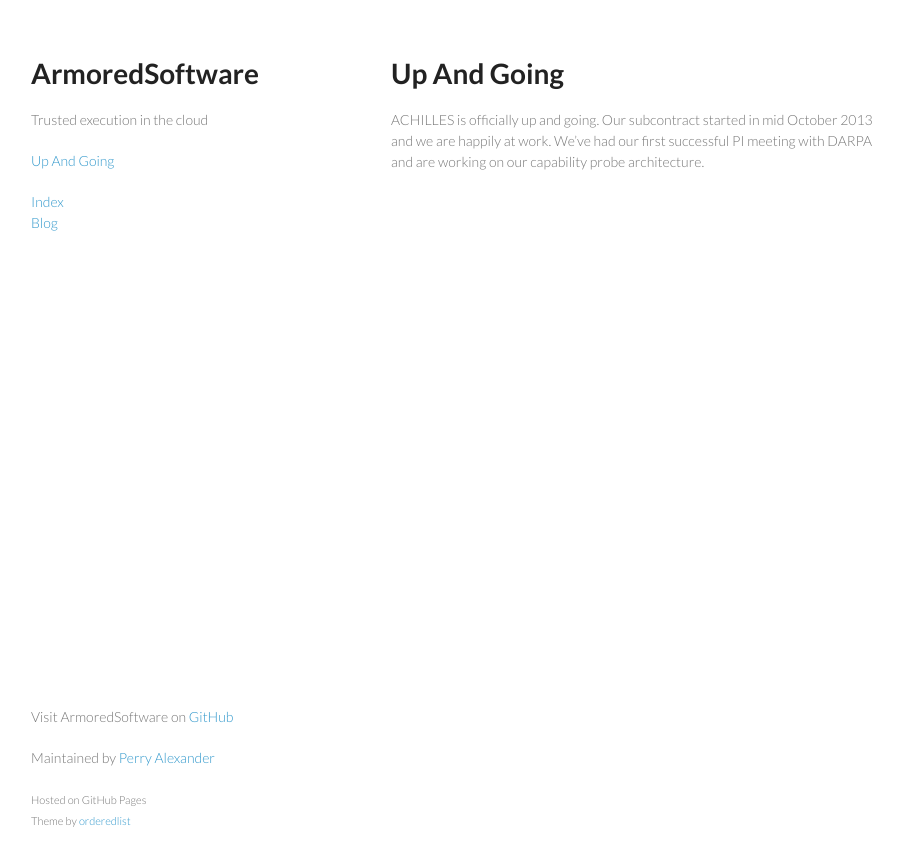
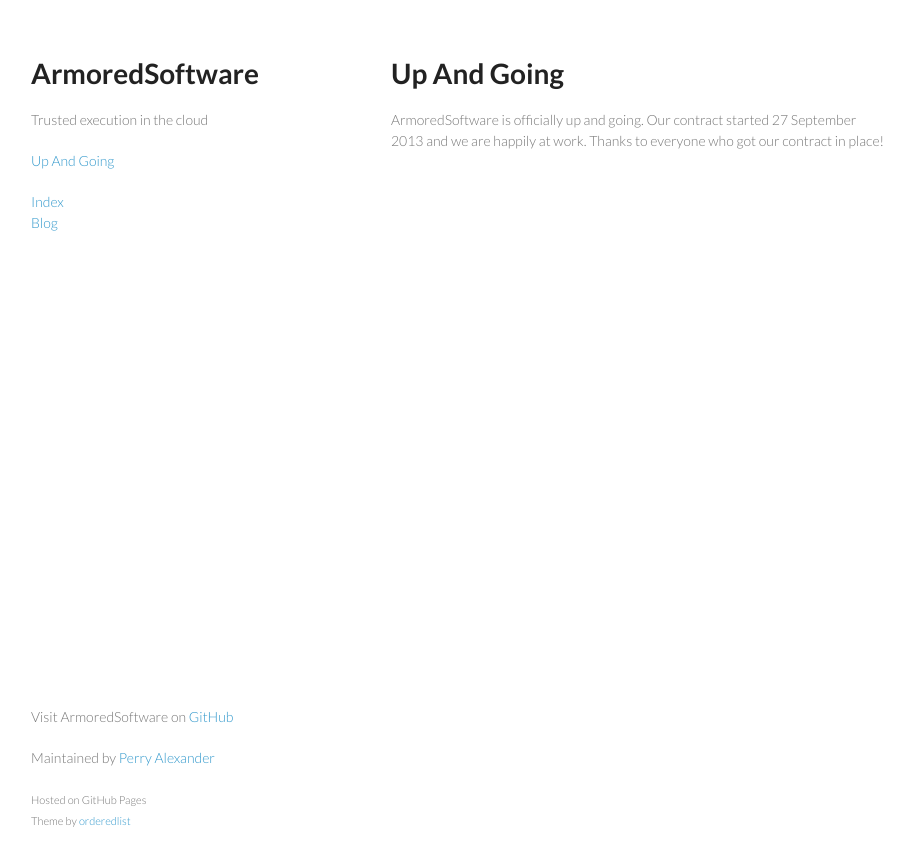
Before and after one commit to armoredsoftware/armoredsoftware.github.io, a Jekyll site: the page built from _posts/2013-9-28-Up-and-going.md, in a window 1280 px wide. Shown: the top 866 px of the page, without its empty margins (179-1093 px from the left). Built offline with Jekyll 4.4.1, drawn with Linux system fonts in a browser that asks for light colours.

```diff
--- a/_posts/2013-9-28-Up-and-going.md
+++ b/_posts/2013-9-28-Up-and-going.md
@@ -4,7 +4,6 @@ category: blog
 titie: Up and going
 ---
 
-ACHILLES is officially up and going.  Our subcontract started
-in mid October 2013 and we are happily at work.  We've had our first
-successful PI meeting with DARPA and are working on our capability
-probe architecture.
+ArmoredSoftware is officially up and going.  Our contract started
+27 September 2013 and we are happily at work. Thanks to everyone who
+got our contract in place!
```
